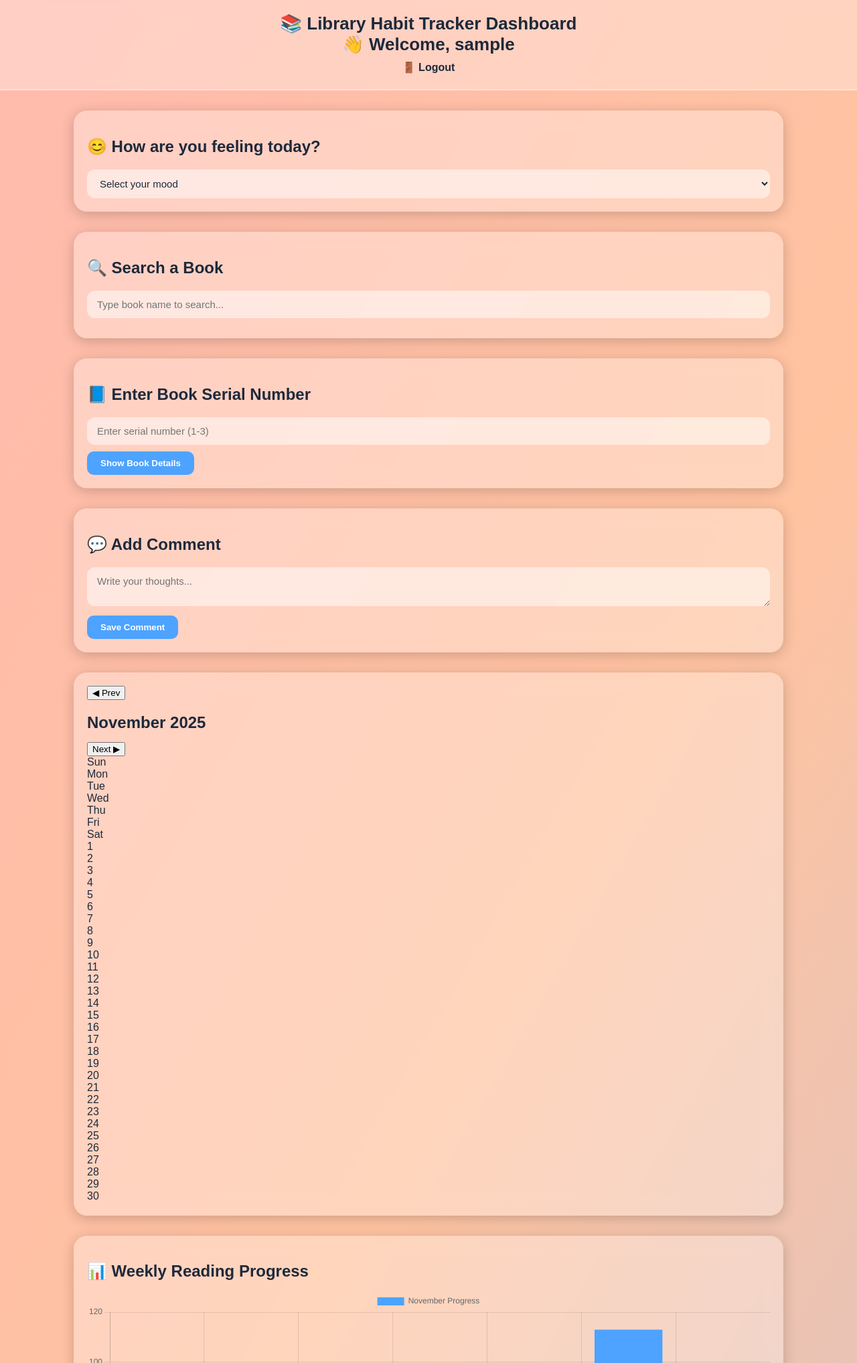
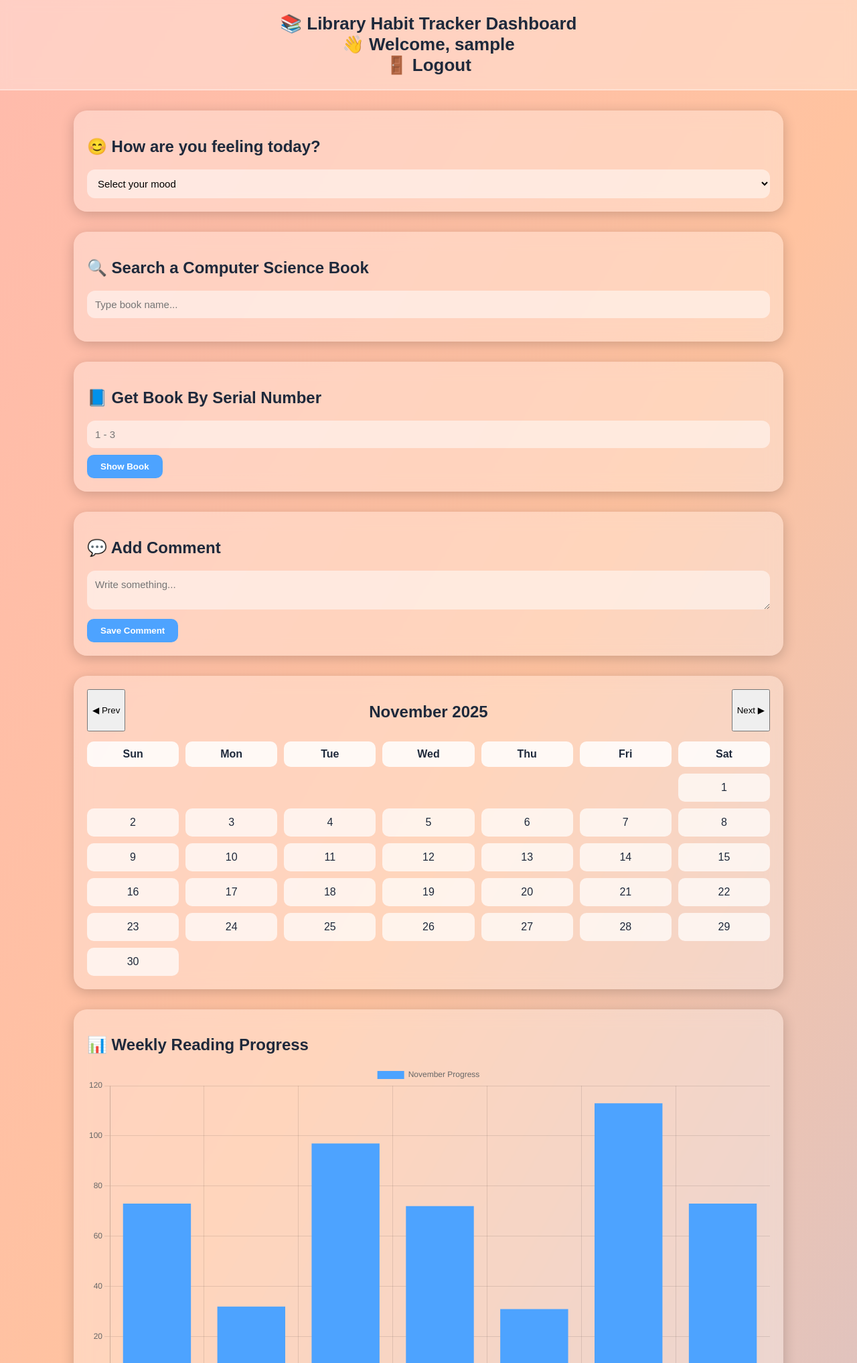
Before and after one commit to prachisingh8329-netizen/library-habit-tracker, a Flask app: page /dashboard in a window 1280 px wide. Shown: the top 2035 px of the page at 67% size. Run offline with Flask 3, Linux system fonts and the light colour scheme; the visitor is signed in with stand-in values (Sample User, id 1).

Commit message:
Update dashboard.html

```diff
--- a/templates/dashboard.html
+++ b/templates/dashboard.html
@@ -34,6 +34,8 @@
       border-bottom: 2px solid rgba(255, 255, 255, 0.3);
     }
 
+    a { color:#1e293b; text-decoration:none; font-weight:bold; }
+
     .container { max-width: 1100px; margin: 30px auto; padding: 0 20px; }
 
     .section {
@@ -47,24 +49,14 @@
 
     h2 { margin-bottom: 15px; font-weight: 600; }
 
-    select, input[type="text"], textarea {
+    input, select, textarea {
       width: 100%;
-      padding: 12px 15px;
+      padding: 12px;
       border-radius: 12px;
       border: none;
-      background: rgba(255, 255, 255, 0.5);
-      color: #1e293b;
+      background: rgba(255,255,255,0.5);
+      margin-top: 5px;
       font-size: 15px;
-      margin-top: 5px;
-    }
-
-    .book-card {
-      background: rgba(255,255,255,0.5);
-      border-radius: 12px;
-      padding: 15px;
-      margin-top: 15px;
-      display: none;
-      color: #1e293b;
     }
 
     .btn {
@@ -75,8 +67,53 @@
       border-radius: 10px;
       cursor: pointer;
       font-weight: bold;
+      margin-top: 10px;
+    }
+
+    .btn:hover {
+      background: #1e80ff;
+    }
+
+    /* ---------------- CALENDAR FIX ---------------- */
+
+    #calendar {
+      display: grid;
+      grid-template-columns: repeat(7, 1fr);
+      gap: 10px;
+      margin-top: 15px;
+      text-align: center;
+    }
+
+    .header {
+      background: rgba(255,255,255,0.85);
+      padding: 10px;
+      font-weight: 700;
+      border-radius: 10px;
+      color: #1e293b;
+    }
+
+    .day {
+      background: rgba(255,255,255,0.7);
+      padding: 12px;
+      border-radius: 10px;
+      cursor: pointer;
       transition: 0.3s;
-      margin-top: 10px;
+      font-weight: 500;
+    }
+
+    .day:hover {
+      background: rgba(255,255,255,0.95);
+      transform: scale(1.05);
+    }
+
+    /* ------------------------------------------------ */
+
+    .book-card {
+      background: rgba(255,255,255,0.5);
+      padding: 15px;
+      border-radius: 12px;
+      margin-top: 15px;
+      display: none;
     }
   </style>
 </head>
@@ -86,7 +123,7 @@
   📚 Library Habit Tracker Dashboard
   <br> 👋 Welcome, <b>{{ user_name }}</b>
   <br>
-  <a href="/logout" style="color:#1e293b;font-size:16px;text-decoration:none;">🚪 Logout</a>
+  <a href="/logout">🚪 Logout</a>
 </header>
 
 <div class="container">
@@ -94,7 +131,7 @@
   <div class="section">
     <h2>😊 How are you feeling today?</h2>
     <select id="moodSelect">
-      <option value="" disabled selected>Select your mood</option>
+      <option disabled selected>Select your mood</option>
       <option>😊 Happy</option>
       <option>😌 Calm</option>
       <option>🤩 Motivated</option>
@@ -105,28 +142,27 @@
   </div>
 
   <div class="section">
-    <h2>🔍 Search a Book</h2>
-    <input type="text" id="bookSearch" placeholder="Type book name to search..." />
-    <div id="searchResults" style="margin-top:10px;"></div>
+    <h2>🔍 Search a Computer Science Book</h2>
+    <input type="text" id="bookSearch" placeholder="Type book name..." />
+    <div id="searchResults" style="margin-top:15px;"></div>
   </div>
 
   <div class="section">
-    <h2>📘 Enter Book Serial Number</h2>
-    <input type="text" id="bookInput" placeholder="Enter serial number (1-3)" />
-    <button class="btn" onclick="showBookDetails()">Show Book Details</button>
-
+    <h2>📘 Get Book By Serial Number</h2>
+    <input type="text" id="bookInput" placeholder="1 - 3" />
+    <button class="btn" onclick="showBookDetails()">Show Book</button>
     <div class="book-card" id="bookCard"></div>
   </div>
 
   <div class="section">
     <h2>💬 Add Comment</h2>
-    <textarea id="commentInput" placeholder="Write your thoughts..."></textarea>
+    <textarea id="commentInput" placeholder="Write something..."></textarea>
     <button class="btn" onclick="saveComment()">Save Comment</button>
     <div class="comment-display" id="commentDisplay"></div>
   </div>
 
   <div class="section">
-    <div class="month-control">
+    <div class="month-control" style="display:flex;justify-content:space-between;">
       <button id="prevMonth">◀ Prev</button>
       <h2 id="monthLabel"></h2>
       <button id="nextMonth">Next ▶</button>
@@ -141,20 +177,20 @@
 
 </div>
 
+
 <script>
-window.onload = () => {
-  const msg = new SpeechSynthesisUtterance("Welcome to your library habit tracker!");
-  window.speechSynthesis.speak(msg);
-};
+/* ---------------- SEARCH DATABASE ---------------- */
 
 const csBooks = [
-  { id: 1, title: "Introduction to Algorithms (CLRS)", author: "CLRS", summary: "Algorithm bible covers sorting, trees, DP.", url: "dummy" },
-  { id: 2, title: "Computer Networks", author: "Tanenbaum", summary: "Deep explanation of computer networks.", url: "dummy" },
-  { id: 3, title: "Operating System Concepts", author: "Silberschatz", summary: "Covers OS architecture, memory, scheduling.", url: "dummy" },
-  { id: 4, title: "Database System Concepts", author: "Korth", summary: "SQL, ER diagrams, normalization.", url: "dummy" },
-  { id: 5, title: "Let Us C", author: "Yashwant Kanetkar", summary: "The best beginner friendly C book.", url: "dummy" },
-  { id: 6, title: "Python Crash Course", author: "Eric Matthes", summary: "Python automation + projects.", url: "dummy" }
+  { id: 1, title: "Introduction to Algorithms (CLRS)", author: "CLRS", summary: "Full algorithm bible" },
+  { id: 2, title: "Computer Networks", author: "Tanenbaum", summary: "Network architecture explained" },
+  { id: 3, title: "Operating System Concepts", author: "Silberschatz", summary: "OS memory, scheduling, processes" },
+  { id: 4, title: "Database System Concepts", author: "Korth", summary: "SQL, DBMS, transactions" },
+  { id: 5, title: "Let Us C", author: "Kanetkar", summary: "Beginner-friendly C book" },
+  { id: 6, title: "Python Crash Course", author: "Eric Matthes", summary: "Python projects & automation" }
 ];
+
+/* ---------------- SEARCH FUNCTION ---------------- */
 
 document.getElementById("bookSearch").addEventListener("input", function() {
   const q = this.value.toLowerCase();
@@ -165,18 +201,18 @@
 
   filtered.forEach(book => {
     const div = document.createElement("div");
-    div.style.padding = "10px";
-    div.style.background = "rgba(255,255,255,0.7)";
-    div.style.marginBottom = "8px";
+    div.style.padding = "12px";
+    div.style.background = "rgba(255,255,255,0.8)";
+    div.style.marginBottom = "10px";
     div.style.borderRadius = "10px";
     div.style.cursor = "pointer";
     div.innerHTML = `<b>${book.title}</b><br><small>${book.author}</small>`;
-
     div.onclick = () => showCSBookDetails(book);
-
     output.appendChild(div);
   });
 });
+
+/* ---------------- BOOK DETAILS ---------------- */
 
 function showCSBookDetails(book) {
   const card = document.getElementById("bookCard");
@@ -184,38 +220,44 @@
     <strong>Title:</strong> ${book.title}<br>
     <strong>Author:</strong> ${book.author}<br>
     <strong>Summary:</strong> ${book.summary}<br><br>
-    <a href="/read-book/${book.id}" style="font-weight:bold;color:#1e293b;">📖 Read Book</a>
+    <a href="/read-book/${book.id}">📖 Read Book</a>
   `;
   card.style.display = "block";
 }
 
+/* ---------------- SERIAL NUMBER BOOKS ---------------- */
+
 const books = {
-  1: { title: "The Alchemist", summary: "Dreams + destiny.", reflection: "Follow your heart." },
-  2: { title: "Atomic Habits", summary: "Small habits → big success.", reflection: "Improve 1% daily." },
-  3: { title: "Ikigai", summary: "Purpose + meaning.", reflection: "Find your joy." }
+  1: { title: "The Alchemist", summary: "Dreams and purpose", reflection: "Follow your path" },
+  2: { title: "Atomic Habits", summary: "Habits → success", reflection: "Small gains daily" },
+  3: { title: "Ikigai", summary: "Purpose of life", reflection: "Live calm & focused" }
 };
 
 function showBookDetails() {
   const num = document.getElementById("bookInput").value.trim();
-  const c = document.getElementById("bookCard");
+  const card = document.getElementById("bookCard");
 
   if (books[num]) {
     const b = books[num];
-    c.innerHTML = `
+    card.innerHTML = `
       <strong>Title:</strong> ${b.title}<br>
       <strong>Summary:</strong> ${b.summary}<br>
       <strong>Reflection:</strong> ${b.reflection}
     `;
   } else {
-    c.innerHTML = "❌ Invalid serial number";
+    card.innerHTML = "❌ Invalid serial number";
   }
-  c.style.display = "block";
+  card.style.display = "block";
 }
+
+/* ---------------- COMMENTS ---------------- */
 
 function saveComment() {
   const text = document.getElementById("commentInput").value.trim();
-  document.getElementById("commentDisplay").innerHTML = text ? `💬 ${text}` : "⚠ Write something first!";
+  document.getElementById("commentDisplay").innerHTML = text ? `💬 ${text}` : "⚠ Write something!";
 }
+
+/* ---------------- CALENDAR + CHART ---------------- */
 
 const months = ["January","February","March","April","May","June","July","August","September","October","November","December"];
 let currentMonth = new Date().getMonth();
@@ -230,15 +272,16 @@
   const firstDay = new Date(currentYear, currentMonth, 1).getDay();
   const days = new Date(currentYear, currentMonth+1, 0).getDate();
 
-  const weekdays = ["Sun","Mon","Tue","Wed","Thu","Fri","Sat"];
-  weekdays.forEach(d => {
+  const weekNames = ["Sun","Mon","Tue","Wed","Thu","Fri","Sat"];
+  weekNames.forEach(day => {
     const h = document.createElement("div");
     h.className = "header";
-    h.textContent = d;
+    h.textContent = day;
     cal.appendChild(h);
   });
 
   for (let i=0;i<firstDay;i++) cal.appendChild(document.createElement("div"));
+
   for (let d=1; d<=days; d++){
     const box = document.createElement("div");
     box.className = "day";
@@ -260,7 +303,7 @@
     type:"bar",
     data:{
       labels,
-      datasets:[{label:`${months[currentMonth]} Progress`, data, backgroundColor:"#4da3ff"}]
+      datasets:[{ label:`${months[currentMonth]} Progress`, data, backgroundColor:"#4da3ff" }]
     }
   });
 }
@@ -273,12 +316,12 @@
 }
 
 document.getElementById("prevMonth").onclick = () => {
-  currentMonth--; if (currentMonth < 0) { currentMonth=11; currentYear--; }
+  currentMonth--; if (currentMonth < 0) { currentMonth = 11; currentYear--; }
   renderCalendar();
 };
 
 document.getElementById("nextMonth").onclick = () => {
-  currentMonth++; if (currentMonth > 11) { currentMonth=0; currentYear++; }
+  currentMonth++; if (currentMonth > 11) { currentMonth = 0; currentYear++; }
   renderCalendar();
 };
 
```
